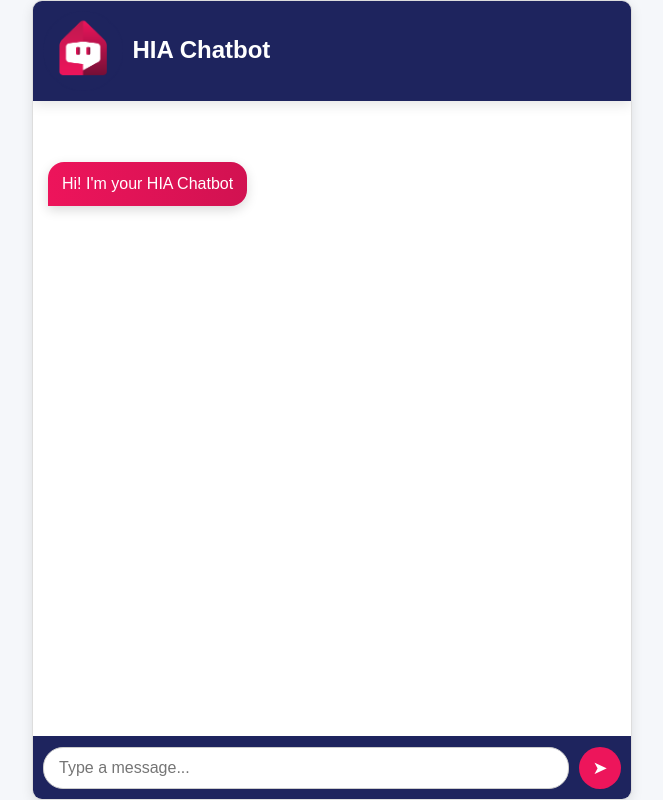
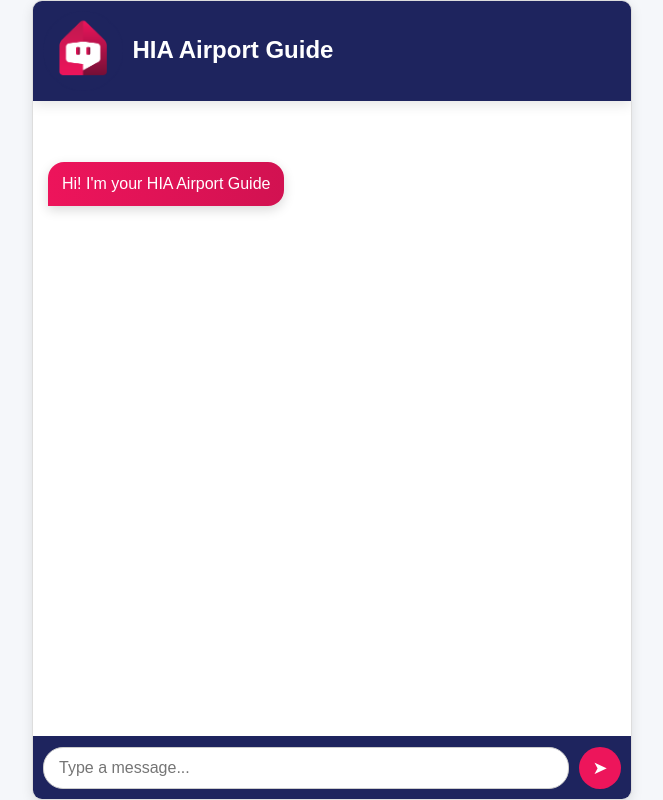
Before and after one commit to NoofAbu/hackathonchatbot, a Flask app: page / in a window 1280 px wide. Shown: the whole page, without its empty margins (308-971 px from the left). Run offline with Flask 3, Linux system fonts and the light colour scheme; parts of the project's set-up code (start-up, migrations or seed data) failed here and were passed over; some libraries are stand-ins or nearby versions.

Commit message:
Update index.html

```diff
--- a/templates/index.html
+++ b/templates/index.html
@@ -2,7 +2,7 @@
 <html lang="en">
 <head>
   <meta charset="UTF-8" />
-  <title>GenAI-Bot</title>
+  <title>NestAway ChatBot</title>
   <meta name="viewport" content="width=device-width, initial-scale=1" />
   <script src="https://ajax.googleapis.com/ajax/libs/jquery/3.2.1/jquery.min.js"></script>
   <style>
@@ -161,10 +161,10 @@ background: linear-gradient(90deg,rgba(237, 20, 91, 1) 0%, rgba(209, 15, 79, 0.9
   <div class="chat-container">
     <div id="header">
       <img src="static/images/chatbot_icon.png" alt="HIA Logo"/>
-      <h1>HIA Chatbot</h1>
+      <h1>HIA Airport Guide</h1>
     </div>
     <div id="chatbox">
-      <div class="botText"><div>Hi! I'm your HIA Chatbot</div></div>
+      <div class="botText"><div>Hi! I'm your HIA Airport Guide</div></div>
     </div>
 
     <div class="input-area">
```
